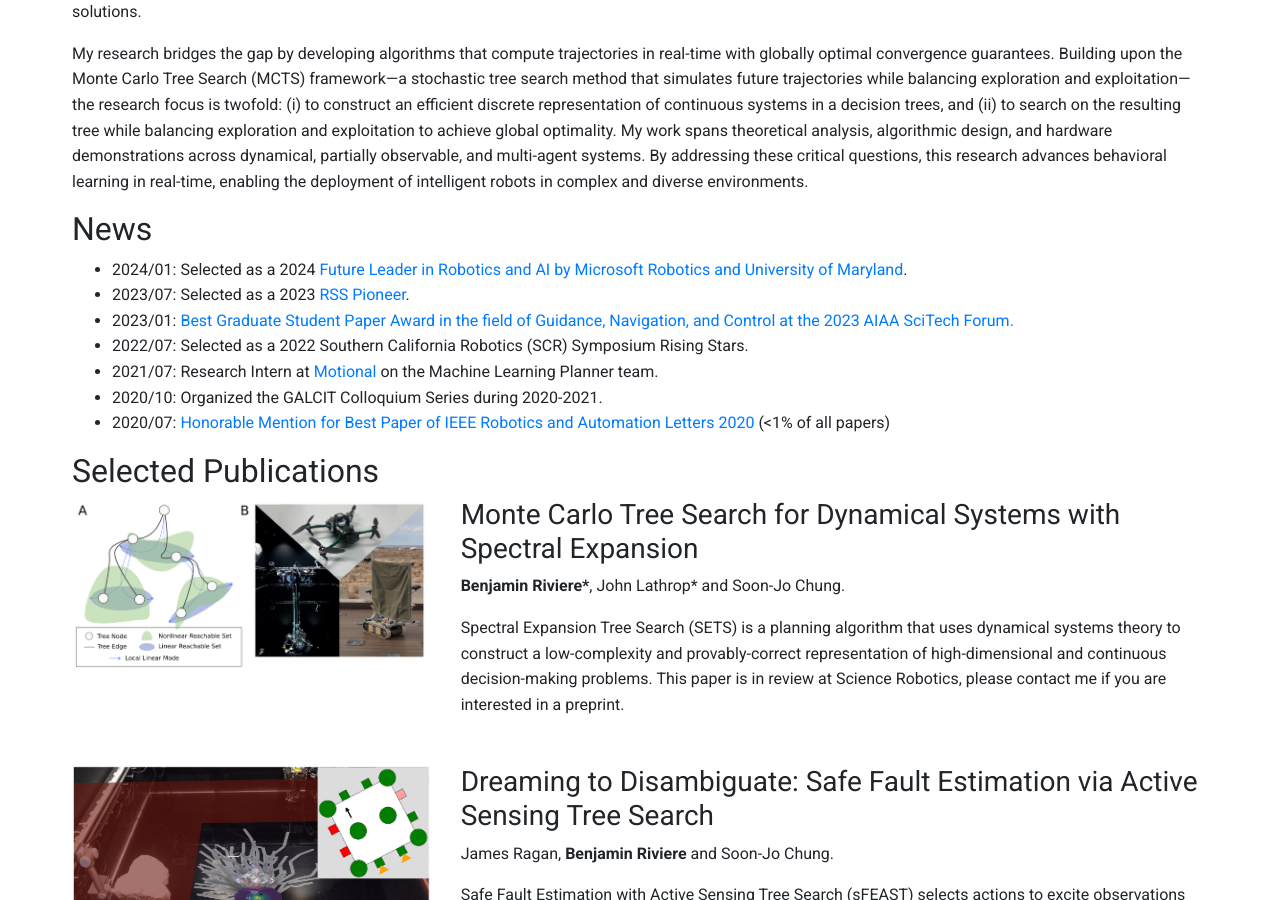
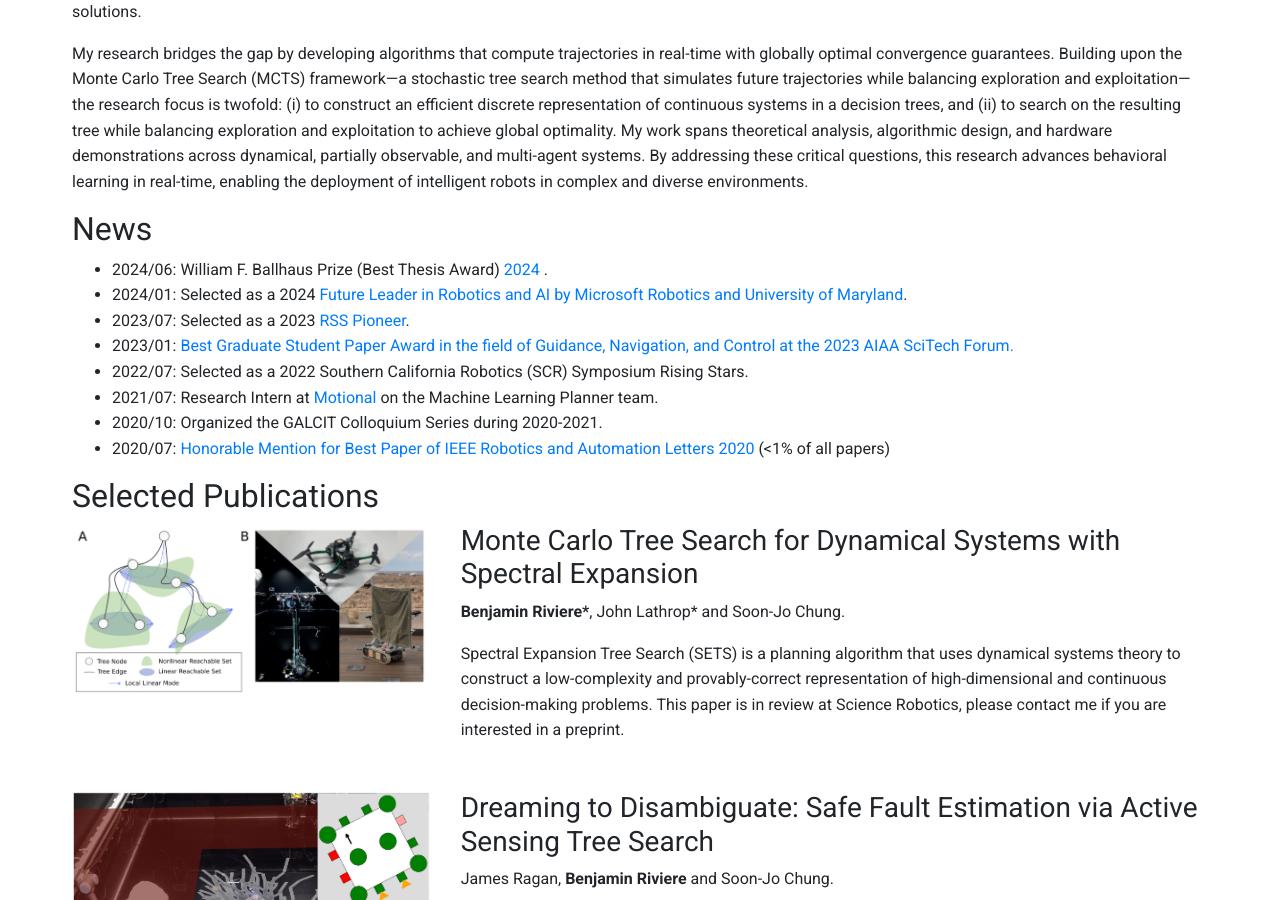
Before and after one commit to bpriviere/bpriviere.github.io, a Jekyll site: the page built from index.md, in a window 1280 px wide and 900 px high, scrolled down 673 px. Built offline with Jekyll 4.4.1, drawn with Linux system fonts in a browser that asks for light colours.

Commit message:
best thesis award!

```diff
--- a/_layouts/home.html
+++ b/_layouts/home.html
@@ -165,6 +165,7 @@
             <section id="news">
                 <h2>News</h2>
                 <ul>
+                    <li>2024/06: William F. Ballhaus Prize (Best Thesis Award) <a href="https://www.galcit.caltech.edu/academics/honors-and-awards/ballhaus-prize"> 2024 </a>.</li>
                     <li>2024/01: Selected as a 2024 <a href="https://robotics.umd.edu/futureleaders">Future Leader in Robotics and AI by Microsoft Robotics and University of Maryland</a>.</li>
                     <li>2023/07: Selected as a 2023 <a href="https://sites.google.com/view/rsspioneers2023/participants?authuser=0">RSS Pioneer</a>.</li>
                     <li>2023/01: <a href="https://www.eas.caltech.edu/news/jimmy-ragan-and-benjamin-rivi%C3%A8re-receive-2023-aiaa-guidance-navigation-and-control-best-graduate-student-paper-award">Best Graduate Student Paper Award in the field of Guidance, Navigation, and Control at the 2023 AIAA SciTech Forum.</a></li>
```
